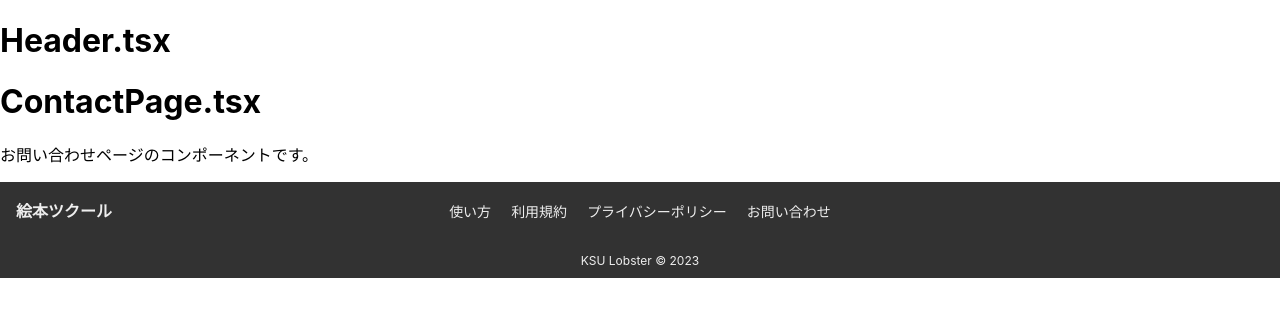
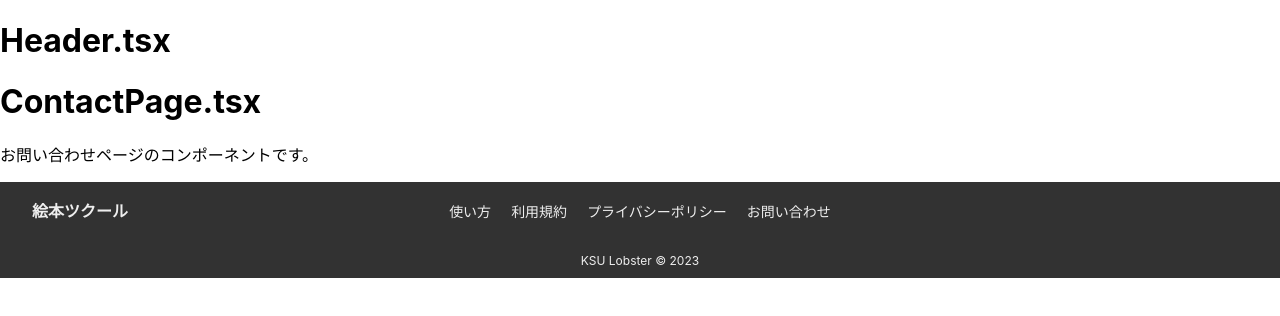
Before and after one commit to KsuLobster/hackathon_lobster, a React (Create React App) app: page /contact in a window 1280 px wide. Shown: the top 316 px of the page. Built offline with nearby package versions, Linux system fonts and the light colour scheme.

Commit message:
スタイルを更新

```diff
--- a/src/components/Footer.module.css
+++ b/src/components/Footer.module.css
@@ -1,6 +1,6 @@
 footer {
   background: rgb(50, 50, 50);
-  padding: 16px 16px 0 16px;
+  padding: 16px 32px 0 32px;
   min-height: 80px;
   display: grid;
   grid-template-columns: 100px auto 100px;
@@ -50,6 +50,7 @@ footer {
   footer {
     grid-template-columns: 100px auto;
     gap: 18px;
+    padding: 16px 16px 0 16px;
   }
   .links {
     grid-column: 2 / span 1;
```
